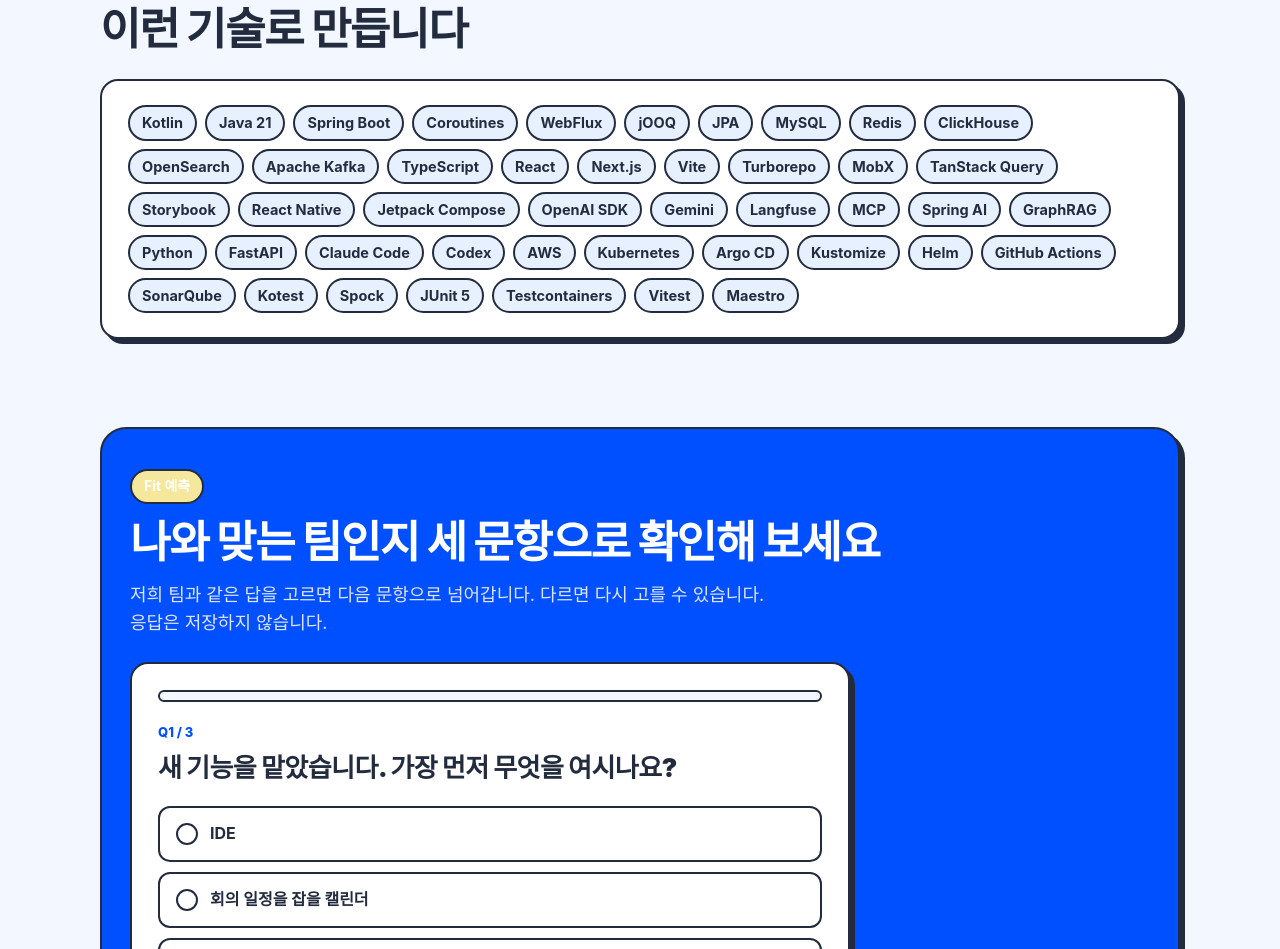
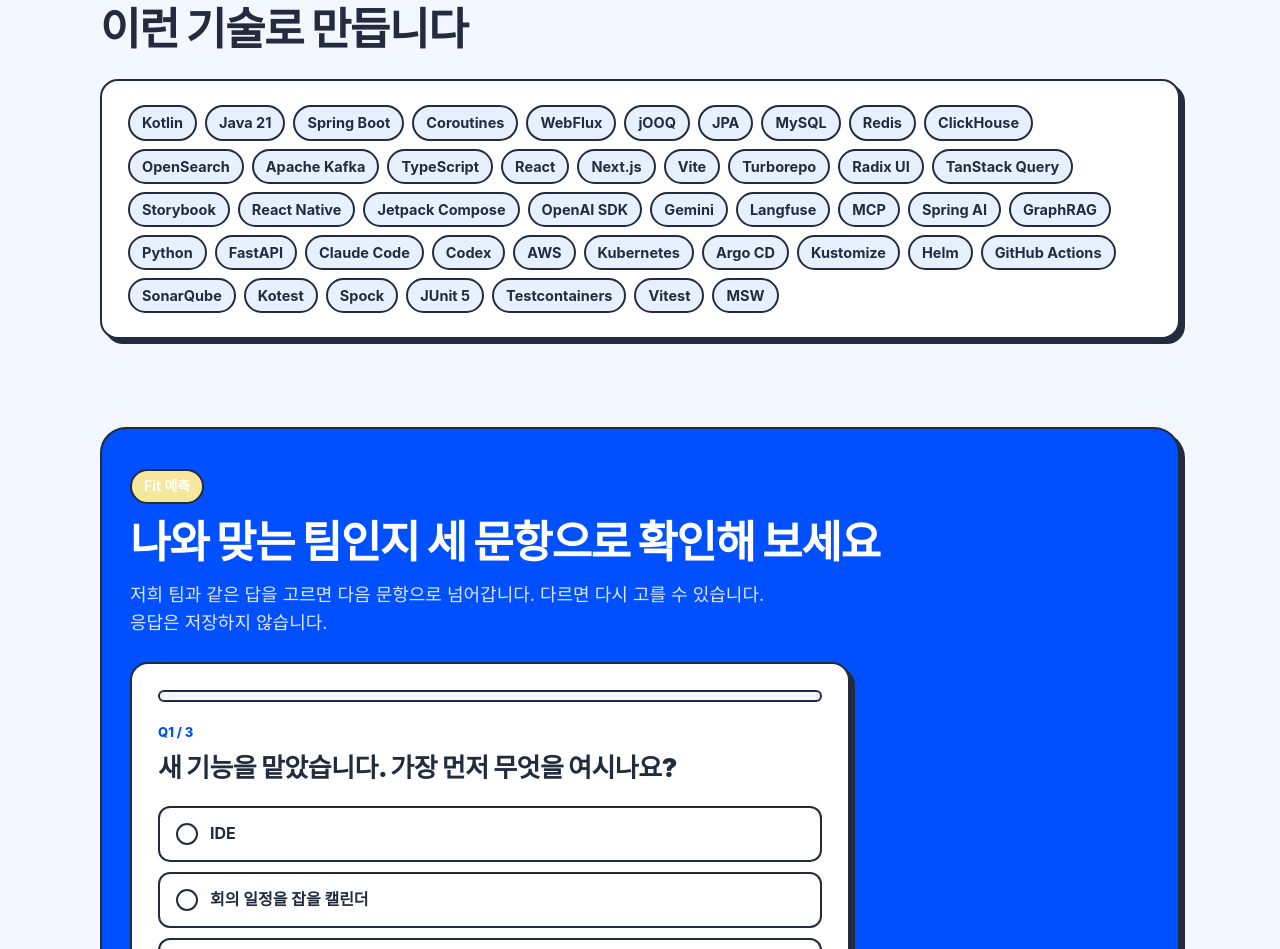
Before and after one commit to opensurvey/opensurvey.github.io, a plain HTML site: page index.html in a window 1280 px wide. Shown: the part 5237-6186 px from the top of the page. Drawn offline with Linux system fonts and the light colour scheme; a web font is replaced by a local one.

Commit message:
기술 스택에서 MobX와 Maestro를 Radix UI와 MSW로 바꾼다
Co-Authored-By: Claude Opus 5.5 <noreply@anthropic.com>

```diff
--- a/index.html
+++ b/index.html
@@ -545,7 +545,7 @@
     <div class="wrap">
       <span class="tag" style="background:var(--lilac)">Tech stack</span>
       <h2>이런 기술로 만듭니다</h2>
-      <div class="stack box"><div class="chips"><i>Kotlin</i><i>Java 21</i><i>Spring Boot</i><i>Coroutines</i><i>WebFlux</i><i>jOOQ</i><i>JPA</i><i>MySQL</i><i>Redis</i><i>ClickHouse</i><i>OpenSearch</i><i>Apache Kafka</i><i>TypeScript</i><i>React</i><i>Next.js</i><i>Vite</i><i>Turborepo</i><i>MobX</i><i>TanStack Query</i><i>Storybook</i><i>React Native</i><i>Jetpack Compose</i><i>OpenAI SDK</i><i>Gemini</i><i>Langfuse</i><i>MCP</i><i>Spring AI</i><i>GraphRAG</i><i>Python</i><i>FastAPI</i><i>Claude Code</i><i>Codex</i><i>AWS</i><i>Kubernetes</i><i>Argo CD</i><i>Kustomize</i><i>Helm</i><i>GitHub Actions</i><i>SonarQube</i><i>Kotest</i><i>Spock</i><i>JUnit 5</i><i>Testcontainers</i><i>Vitest</i><i>Maestro</i></div></div>
+      <div class="stack box"><div class="chips"><i>Kotlin</i><i>Java 21</i><i>Spring Boot</i><i>Coroutines</i><i>WebFlux</i><i>jOOQ</i><i>JPA</i><i>MySQL</i><i>Redis</i><i>ClickHouse</i><i>OpenSearch</i><i>Apache Kafka</i><i>TypeScript</i><i>React</i><i>Next.js</i><i>Vite</i><i>Turborepo</i><i>Radix UI</i><i>TanStack Query</i><i>Storybook</i><i>React Native</i><i>Jetpack Compose</i><i>OpenAI SDK</i><i>Gemini</i><i>Langfuse</i><i>MCP</i><i>Spring AI</i><i>GraphRAG</i><i>Python</i><i>FastAPI</i><i>Claude Code</i><i>Codex</i><i>AWS</i><i>Kubernetes</i><i>Argo CD</i><i>Kustomize</i><i>Helm</i><i>GitHub Actions</i><i>SonarQube</i><i>Kotest</i><i>Spock</i><i>JUnit 5</i><i>Testcontainers</i><i>Vitest</i><i>MSW</i></div></div>
     </div>
   </section>
 
```
